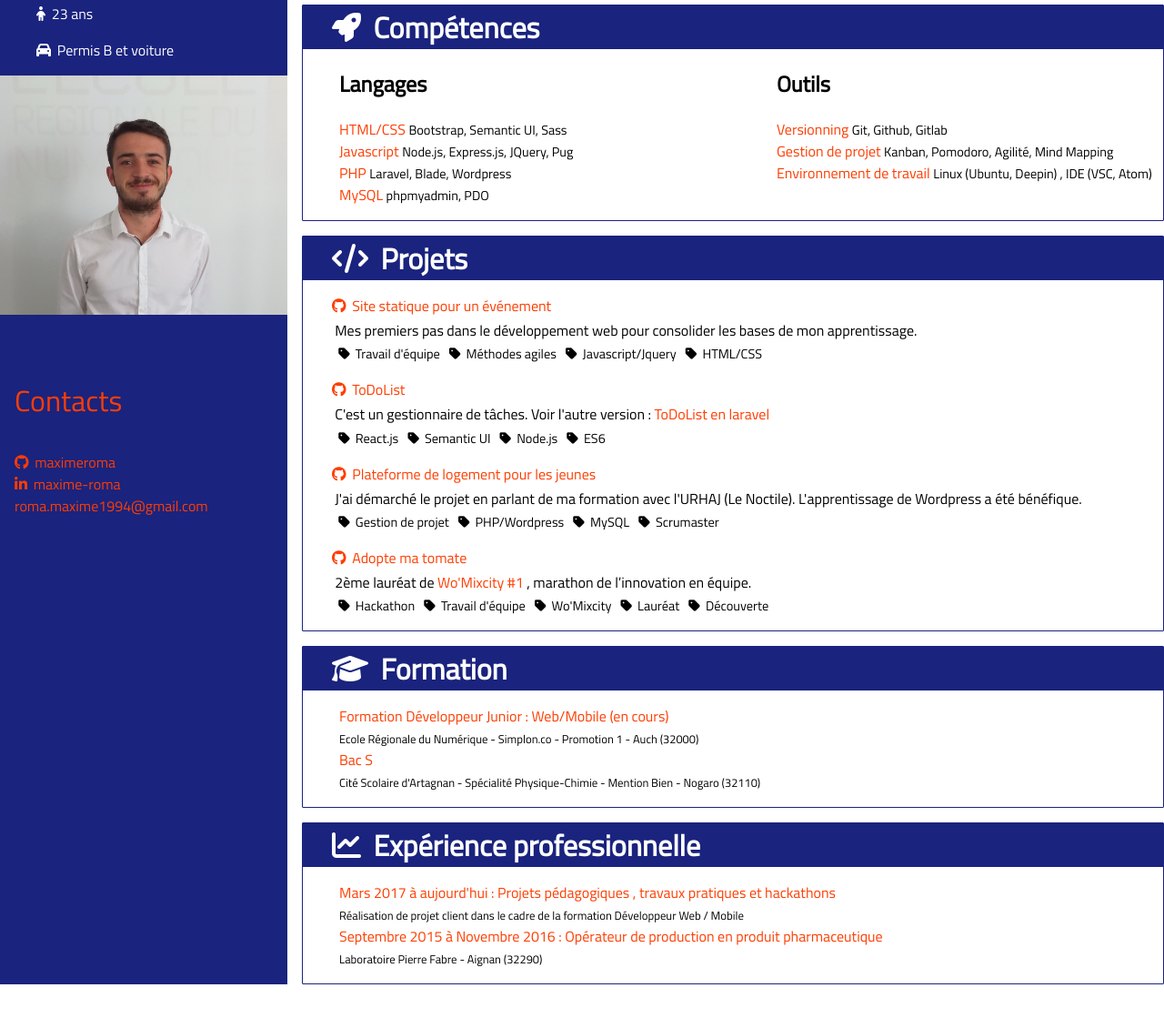
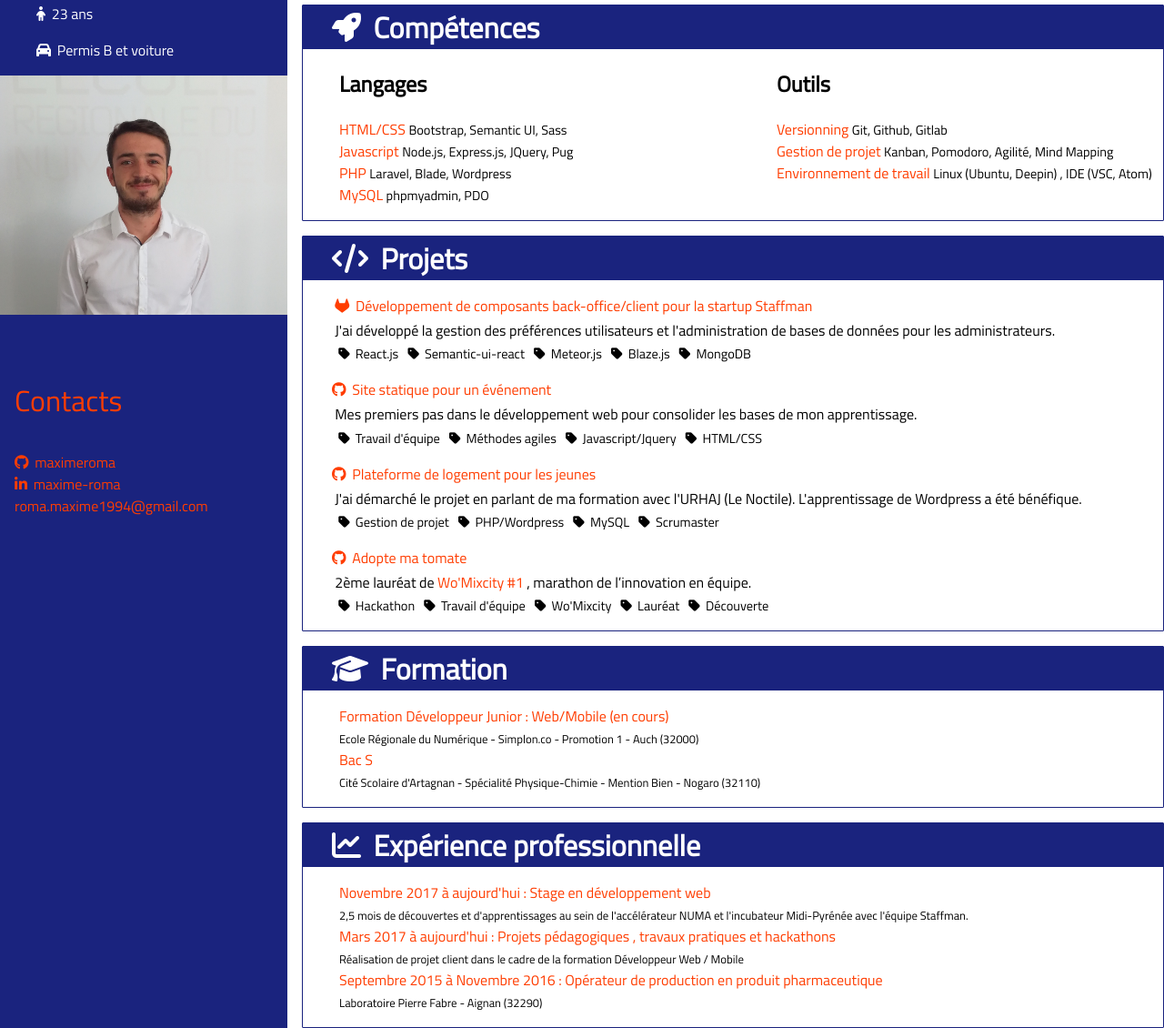
Before and after one commit to maximeroma/CV, a plain HTML site: page index.html in a window 1280 px wide. Shown: the part 109-1239 px from the top of the page at 91% size. Before the commit the page ends 1191 px from the top, so only its background shows below. Drawn offline with Linux system fonts and the light colour scheme.

Commit message:
add new item

```diff
--- a/index.html
+++ b/index.html
@@ -73,6 +73,19 @@
             <ul class="items">
               <li class="item">
                 <div class="item-content">
+                  <p class="text-color hover"><i class="fa fa-gitlab" aria-hidden="true"></i> Développement de composants back-office/client pour la startup Staffman</a>
+                    <p>J'ai développé la gestion des préférences utilisateurs et l'administration de bases de données pour les administrateurs.</p>
+                    <ul class="list-tag">
+                      <li><i class="fa fa-tag" aria-hidden="true"></i> React.js</li>
+                      <li><i class="fa fa-tag" aria-hidden="true"></i> Semantic-ui-react</li>
+                      <li><i class="fa fa-tag" aria-hidden="true"></i> Meteor.js</li>
+                      <li><i class="fa fa-tag" aria-hidden="true"></i> Blaze.js</li>
+                      <li><i class="fa fa-tag" aria-hidden="true"></i> MongoDB</li>
+                    </ul>
+                  </div>
+                </li>
+              <li class="item">
+                <div class="item-content">
                   <a class="text-color hover" target="_blank" href="https://github.com/maximeroma/projet-p-dago-AG2I"><i class="fa fa-github text-color" aria-hidden="true"></i> Site statique pour un événement</a>
                   <p>Mes premiers pas dans le développement web pour consolider les bases de mon apprentissage.</p>
                   <ul class="list-tag">
@@ -83,7 +96,7 @@
                   </ul>
                 </div>
               </li>
-              <li class="item">
+              <!-- <li class="item">
                 <div class="item-content">
                   <a class="text-color hover" target="_blank" href="https://github.com/maximeroma/todolist-react"><i class="fa fa-github" aria-hidden="true"></i> ToDoList</a>
                   <p>C'est un gestionnaire de tâches. Voir l'autre version : <a target="_blank" href="https://github.com/maximeroma/todolist-laravel">ToDoList en laravel</a></p>
@@ -94,7 +107,7 @@
                     <li><i class="fa fa-tag" aria-hidden="true"></i> ES6</li>
                   </ul>
                 </div>
-              </li>
+              </li>                 -->
               <li class="item">
                 <div class="item-content">
                   <a class="text-color hover" target="_blank" href="https://github.com/maximeroma/urhaj"><i class="fa fa-github" aria-hidden="true"></i> Plateforme de logement pour les jeunes</a>
@@ -142,6 +155,8 @@
           </div>
           <div class="">
             <ul>
+              <li class="text-color"><span>Novembre 2017 à aujourd'hui : </span>Stage en développement web</li>
+              <li class="tag">2,5 mois de découvertes et d'apprentissages au sein de l'accélérateur NUMA et l'incubateur Midi-Pyrénée avec l'équipe Staffman.</li>
               <li class="text-color"><span>Mars 2017 à aujourd'hui : </span>Projets pédagogiques , travaux pratiques et hackathons</li>
               <li class="tag">Réalisation de projet client dans le cadre de la formation Développeur Web / Mobile</li>
               <li class="text-color"><span>Septembre 2015 à Novembre 2016 :</span> Opérateur de production en produit pharmaceutique</li>
```
